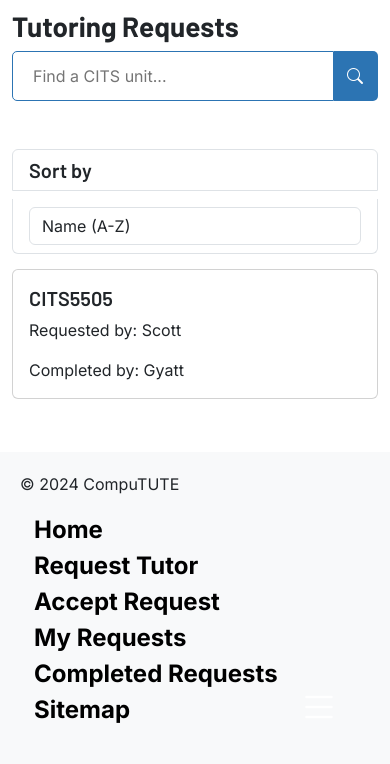
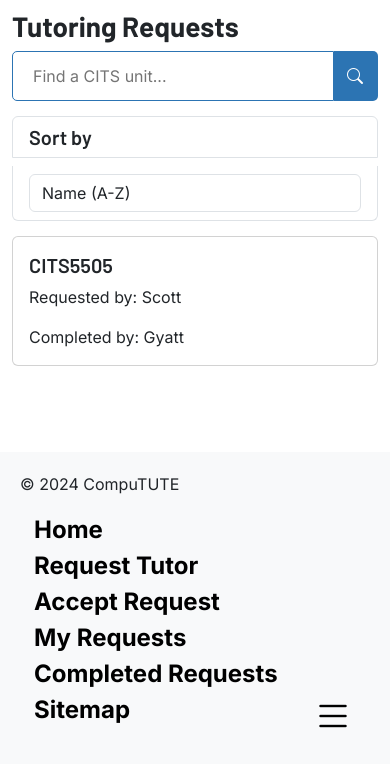
Before and after one commit to ScottyTGB/CITS3403GrpProj, a Flask app: page /completedrequests in a window 390 px wide. Shown: the part 80-844 px from the top of the page. Run offline with Flask 3, Linux system fonts and the light colour scheme; data comes from the database, SQL or seed files in the repository; both versions use the stored data as it was after the commit.

Commit message:
requests.css changed to fix mobile nav button# Please enter the commit message for your changes. Lines starting

```diff
--- a/static/css/requests.css
+++ b/static/css/requests.css
@@ -10,7 +10,7 @@
     margin-top: 15px;
 }
 
-button {
+.card button {
   background-color: #4CAF50;  /* Green color for button */
   color: white;  /* White text color */
   padding: 10px 20px;  /* Add some padding to button */
--- a/templates/completedrequests.html
+++ b/templates/completedrequests.html
@@ -18,8 +18,8 @@
       </form>
     </div>
   </div>
-  <div class="row mt-5 mb-5">
-    <div class="col-md-3">
+  <div class="row mb-5">
+    <div class="col-md-3 sort-section">
       <div class="list-group">
         <h5 class="list-group-item">Sort by</h5>
         <div class="list-group-item">
```
Also changed, not shown: instance/site.db.
